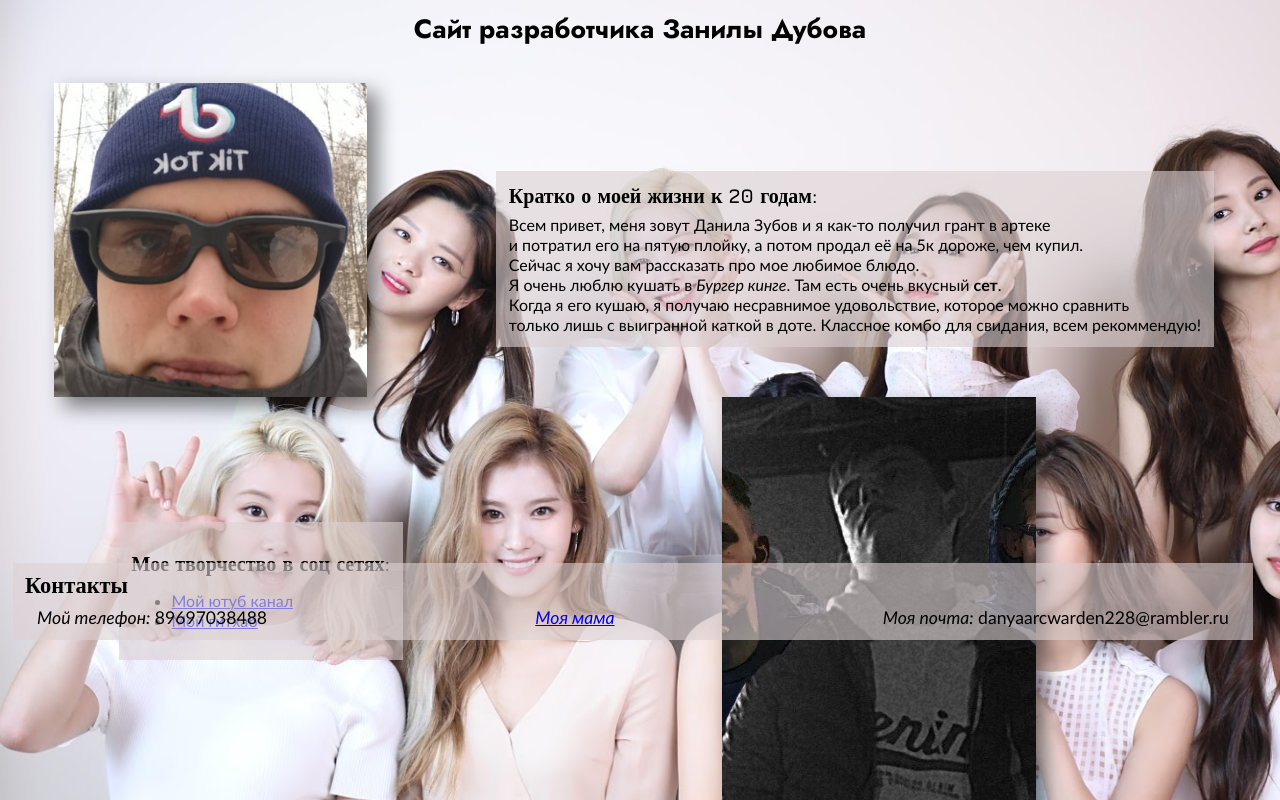
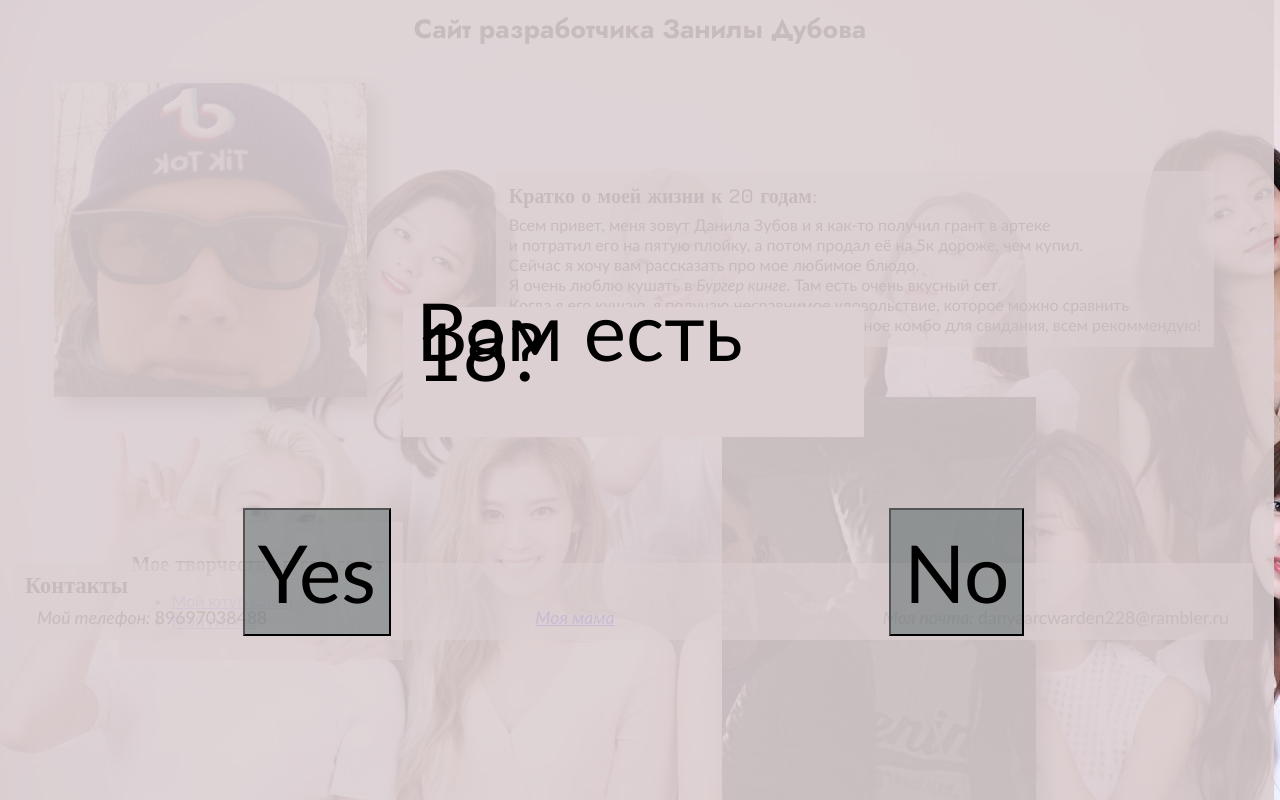
Before and after one commit to enestesea/is-5-sem-web, a plain HTML site: page index.html in a window 1280 px wide. Shown: the top 800 px of the page. Drawn offline with nearby package versions, Linux system fonts and the light colour scheme.

Commit message:
feat: made starting-window

```diff
--- a/resume.html
+++ b/index.html
@@ -8,12 +8,18 @@
     <link rel="preconnect" href="https://fonts.googleapis.com">
     <link rel="preconnect" href="https://fonts.gstatic.com" crossorigin>
     <link href="https://fonts.googleapis.com/css2?family=Jost:wght@700&family=Jura:wght@700&display=swap" rel="stylesheet">
+    <script defer src="scripts/starting-window.js"></script>
 </head>
 <body class="page">
 <header>
     <span class="header-title">Сайт разработчика Занилы Дубова</span>
 </header>
 <main>
+    <div class="starting-window">
+        <span class="starting-window__question">Вам есть 18?</span>
+        <button class="starting-window__yes" onclick = eighteen_yes()>Yes</button>
+        <button class="starting-window__no" onclick = eighteen_no()>No</button>
+    </div>
     <img class="main-image1" src="images/danya.jpeg">
     <div class="main-social-network"><br>
         <span class="main-social-network__title">Мое творчество в соц сетях:</span>
--- /dev/null
+++ b/scripts/starting-window.js
@@ -0,0 +1,7 @@
+function eighteen_yes(){
+    document.getElementsByClassName("starting-window")[0].style.display = "none";
+}
+
+function eighteen_no(){
+    window.open("https://www.google.com/search?q=%D0%BD%D0%BE%D0%B6%D0%BA%D0%B8+%D1%81%D0%BE%D0%BD%D0%B8%D0%BA%D0%B0&client=safari&rls=en&sxsrf=ALiCzsabZFHVtwO8-_gwuV3clU8Ohb6ygQ:1667680505649&source=lnms&tbm=isch&sa=X&ved=2ahUKEwiw9IyB8pf7AhVxposKHe4JCrUQ_AUoAXoECAIQAw&biw=1440&bih=820&dpr=2")
+}
--- a/style.css
+++ b/style.css
@@ -36,6 +36,45 @@ footer{
     line-height: 1.25em;
     margin-bottom: 3%;
 }
+
+.starting-window{
+    position: fixed;
+    display: flex;
+    flex-direction: row;
+    justify-content: space-around;
+    flex-wrap: wrap;
+    font-size: 5rem;
+    z-index: 1;
+    width: 100%;
+    height: 100%;
+    padding-top: 40vh;
+    margin-left: -1%;
+    margin-top: -12vh;
+    background: rgb(220, 208, 210, 0.9);
+}
+
+.starting-window__question{
+    margin-right: 32%;
+    margin-left: 32%;
+    background: rgb(220, 208, 210);
+    height: 13vh;
+    padding: 1%;
+}
+
+.starting-window__yes{
+    margin-bottom: 50vh;
+    background: rgb(87,103,102, 0.5);
+    padding: 1%;
+    height: 16vh;
+}
+
+.starting-window__no{
+    margin-bottom: 50vh;
+    background: rgb(87,103,102, 0.5);
+    padding: 1%;
+    height: 16vh;
+}
+
 .main-image1{
     order:1;
     filter: drop-shadow(10px 10px 10px rgba(0, 0, 0, 0.5));
```
